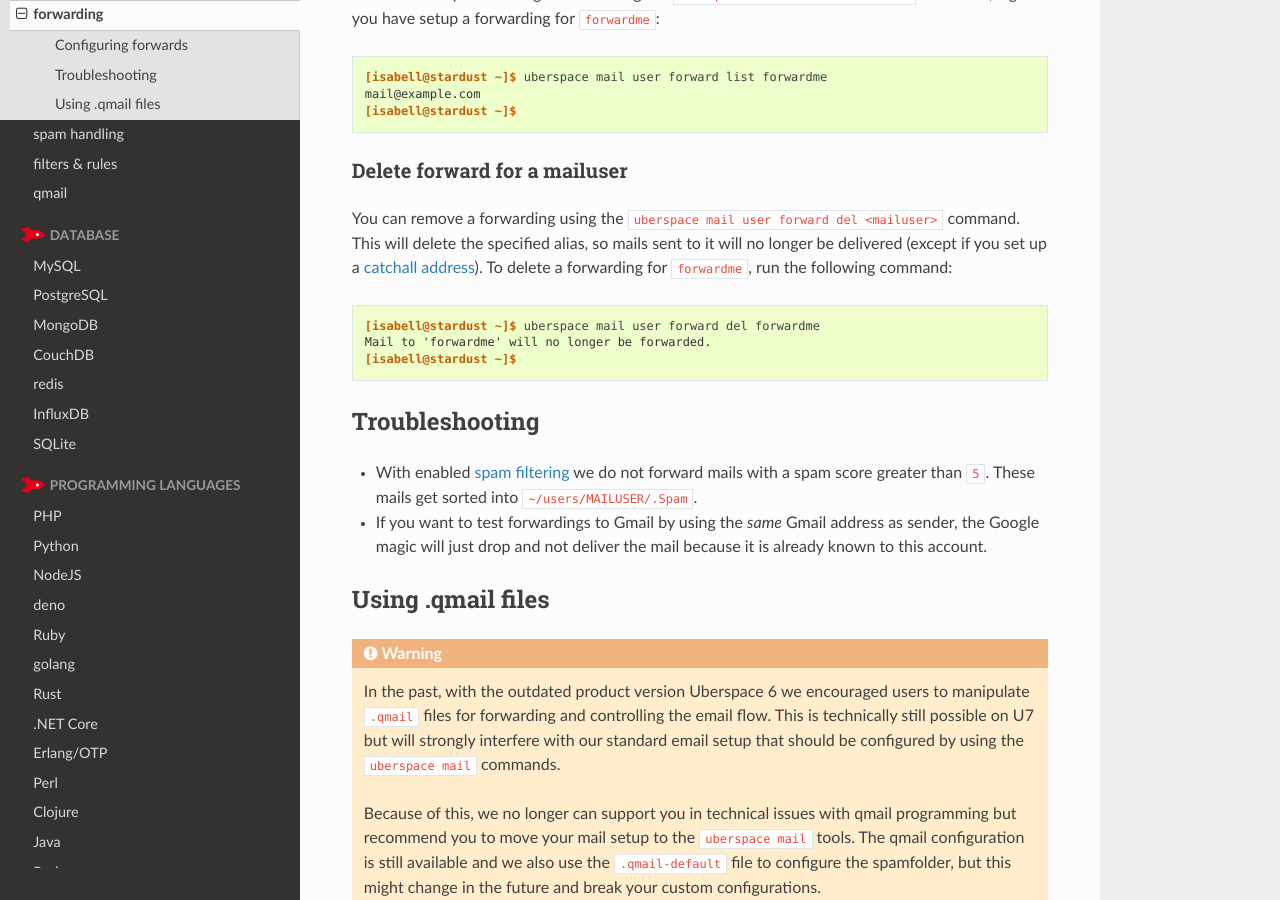
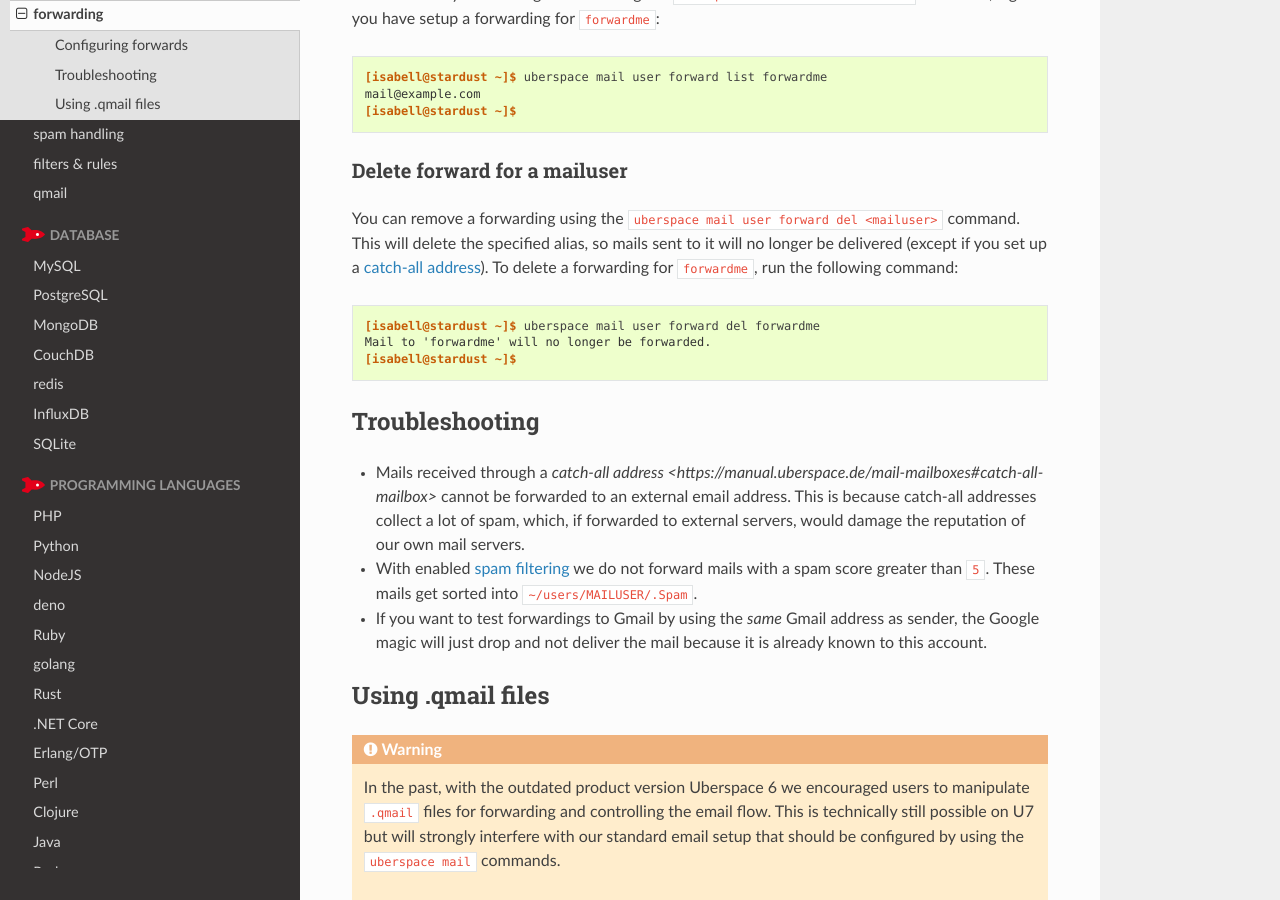
Before and after one commit to Uberspace/manual, a Sphinx documentation site: the page built from source/mail-forwarding.rst, in a window 1280 px wide and 900 px high, scrolled down 1055 px. Built offline with Sphinx 7.4.7 and the Read the Docs theme 3.1.0, drawn with Linux system fonts in a browser that asks for light colours; pages that are not in the unit, such as notebooks, are missing from menus.

Commit message:
Update mail forwarding documentation
Clarify that catch-all addresses cannot forward to external emails due to spam concerns.

```diff
--- a/source/mail-forwarding.rst
+++ b/source/mail-forwarding.rst
@@ -50,7 +50,7 @@ Delete forward for a mailuser
 -----------------------------
 
 You can remove a forwarding using the ``uberspace mail user forward del <mailuser>`` command. This will delete the specified alias,
-so mails sent to it will no longer be delivered (except if you set up a `catchall address <https://manual.uberspace.de/mail-mailboxes#catch-all-mailbox>`_).
+so mails sent to it will no longer be delivered (except if you set up a `catch-all address <https://manual.uberspace.de/mail-mailboxes#catch-all-mailbox>`_).
 To delete a forwarding for ``forwardme``, run the following command:
 
 .. code-block:: console
@@ -63,6 +63,7 @@ To delete a forwarding for ``forwardme``, run the following command:
 Troubleshooting
 ===============
 
+* Mails received through a `catch-all address <https://manual.uberspace.de/mail-mailboxes#catch-all-mailbox>` cannot be forwarded to an external email address. This is because catch-all addresses collect a lot of spam, which, if forwarded to external servers, would damage the reputation of our own mail servers.
 * With enabled :doc:`spam filtering <mail-spam>` we do not forward mails with a spam score greater than ``5``. These mails get sorted into ``~/users/MAILUSER/.Spam``.
 * If you want to test forwardings to Gmail by using the *same* Gmail address as sender, the Google magic will just drop and not deliver the mail because it is already known to this account.
 
```
